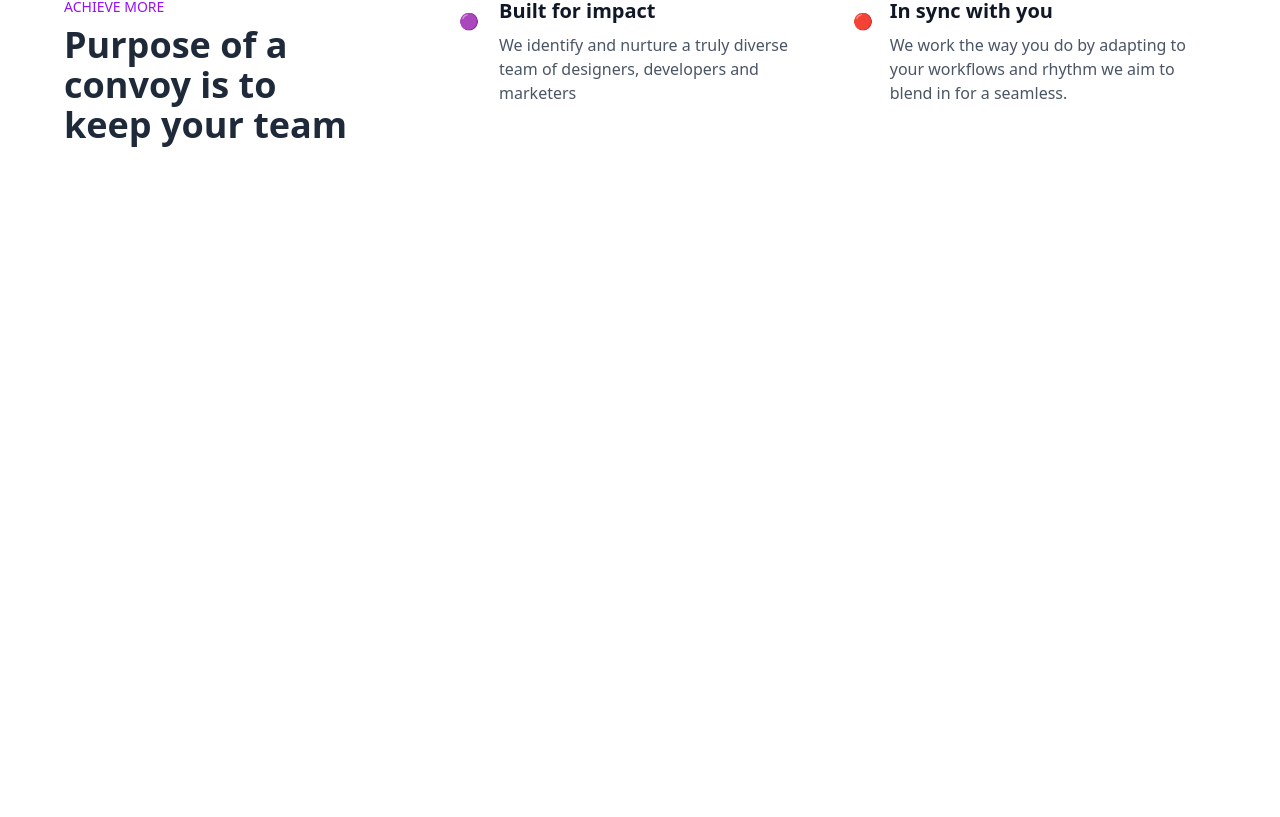
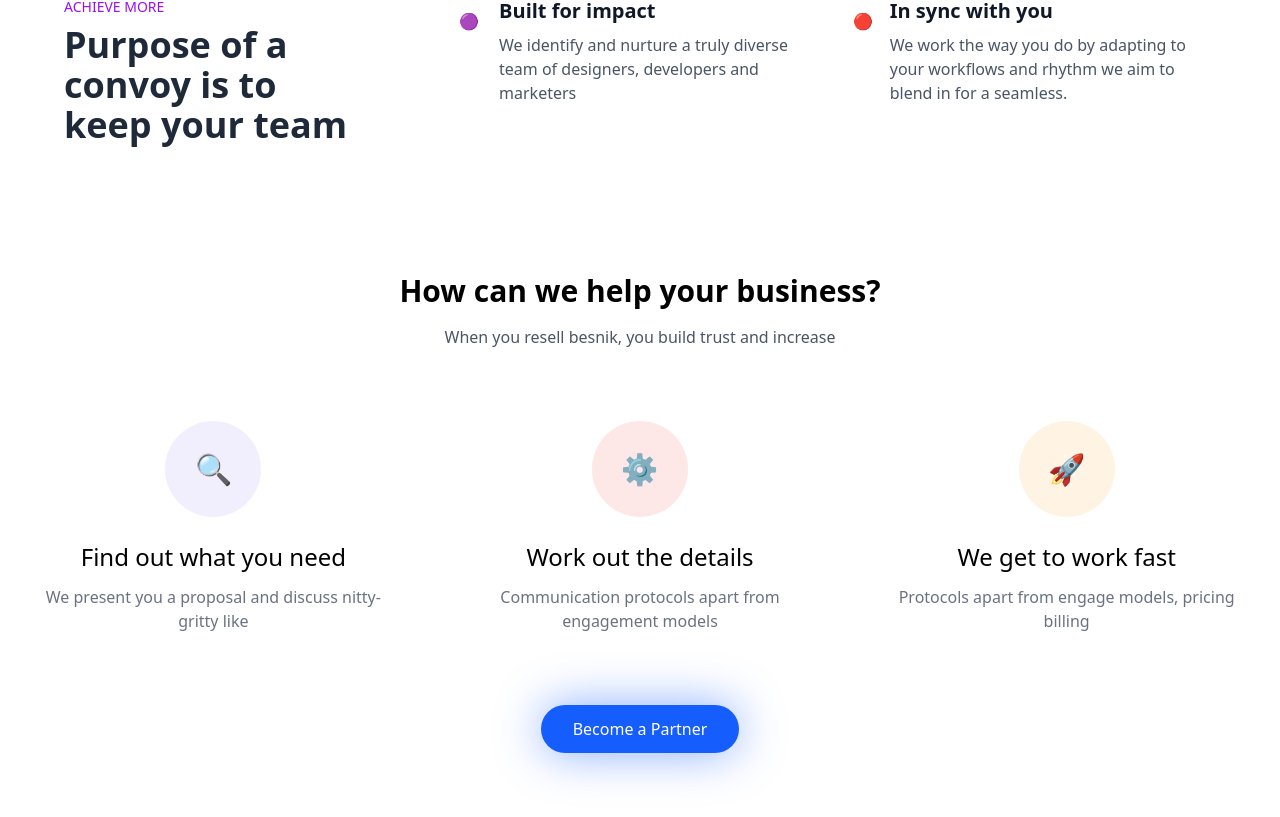
Before and after one commit to Hermi-git/Modern_Business_Landing, a React (Vite) app in the folder modern-business-landing/: page / in a window 1280 px wide. Shown: the part 1034-1851 px from the top of the page. Before the commit the page ends 1243 px from the top, so only its background shows below. Built offline with nearby package versions, Linux system fonts and the light colour scheme.

Commit message:
add features section component then finalize about section

```diff
--- a/modern-business-landing/src/App.jsx
+++ b/modern-business-landing/src/App.jsx
@@ -1,5 +1,6 @@
 import './App.css'
 import CompanyLogo from './Components/CompanyLogo'
+import FeatureSection from './Components/FeatureSection'
 import Hero from './Components/Hero'
 import Navbar from './Components/Navbar'
 import PurposeSection from './Components/purposeSection'
@@ -14,6 +15,7 @@
       <Hero/>
       <CompanyLogo/>
       <PurposeSection/>
+      <FeatureSection/>
       </div>
 
     </main>
--- /dev/null
+++ b/modern-business-landing/src/Components/FeatureSection.jsx
@@ -0,0 +1,59 @@
+import React from 'react'
+
+const FeatureSection = () => {
+    const features = [
+    {
+      icon: "🔍",
+      title: "Find out what you need",
+      description: "We present you a proposal and discuss nitty-gritty like"
+    },
+    {
+      icon: "⚙️",
+      title: "Work out the details",
+      description: "Communication protocols apart from engagement models"
+    },
+    {
+      icon: "🚀",
+      title: "We get to work fast",
+      description: "Protocols apart from engage models, pricing billing"
+    }
+  ]
+
+  return (
+    <section className='text-center mx-auto px-4 py-16'>
+
+        {/* heading */}
+        <div className='text-center mb-12'>
+            <h2 className='text-3xl font-bold mb-4'>How can we help your business?</h2>
+            <p className='text-gray-600'>When you resell besnik, you build trust and increase</p>
+        </div>
+
+         {/* features box */}
+         <div className='grid grid-cols-1 md:grid-cols-3 gap-8'>
+            {
+             features.map((feature, index)=>(
+                <div key={index} className='flex flex-col text-center items-center p-6 '>
+                    <div className='w-24 h-24 rounded-full mb-6 flex items-center justify-center' style={{
+                        backgroundColor: index===0?"#F1EFFD" : index ===1? "#FEE7E7": "#FFF3E4"
+                    }}>
+                        <div className='text-3xl'>{feature.icon}</div>
+                    </div>
+
+                    <h3 className='text-2xl font-medium mb-3'>{feature.title}</h3>
+                    <p className='text-gray-500 text-center'>{feature.description}</p>
+
+                </div>
+             ))
+            }
+         </div>
+         {/* button */}
+         <div className='text-center mt-12'>
+            <button className='bg-blue-600 text-white cursor-pointer px-8 py-3 rounded-full font-medium hover:bg-blue-700 transition-colors relative'>Become a Partner
+                <div className='absolute -z-10 w-full h-full rounded-full bg-blue-600/50 blur-xl top-0 left-0'></div>
+            </button>
+         </div>
+    </section>
+  )
+}
+
+export default FeatureSection
--- a/modern-business-landing/src/Components/PurposeSection.jsx
+++ b/modern-business-landing/src/Components/PurposeSection.jsx
@@ -14,7 +14,7 @@
     }
   ];
   return (
-    <section className='w-full bg-gray-70 py-16 px-4 sm:px-6 md:px-8'>
+    <section id='about' className='w-full bg-gray-70 py-16 px-4 sm:px-6 md:px-8'>
      <div className='max-w-6xl mx-auto'>
         <div className='grid md:grid-cols-3 grid-cols-1 gap-8'>
 
```
